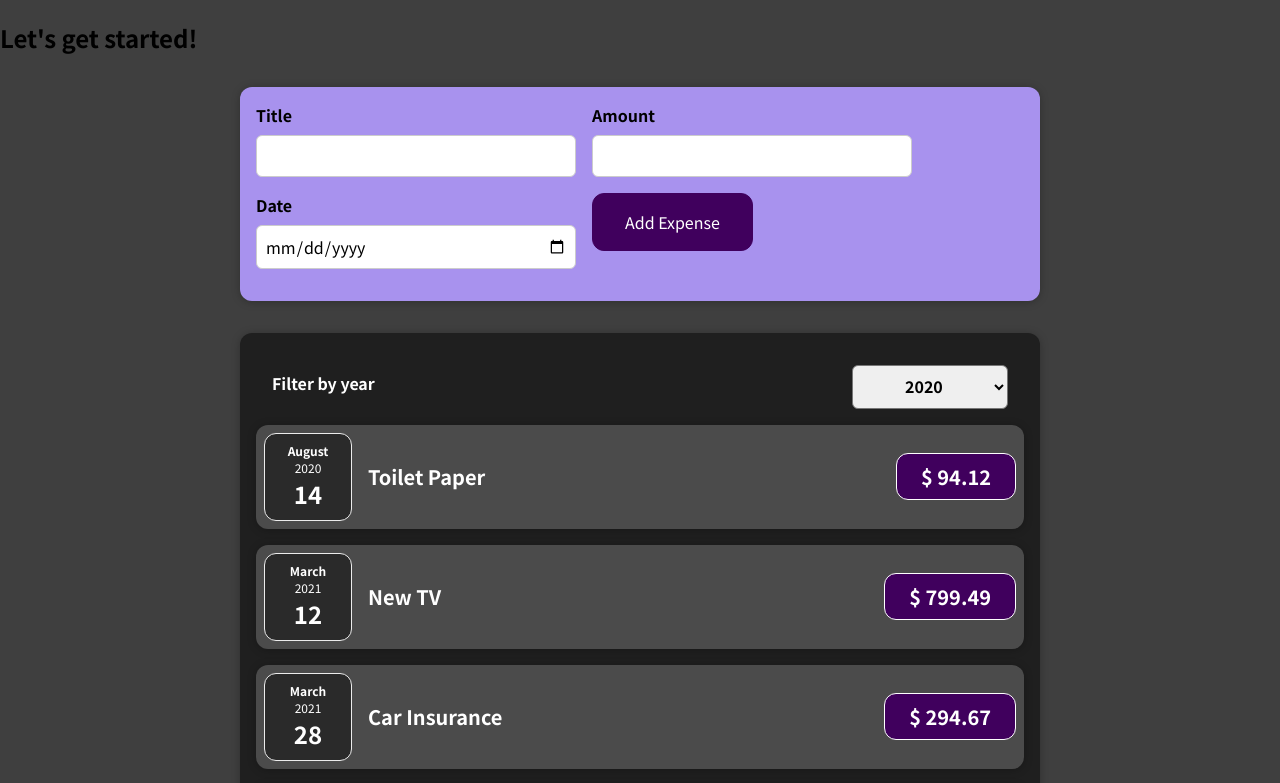
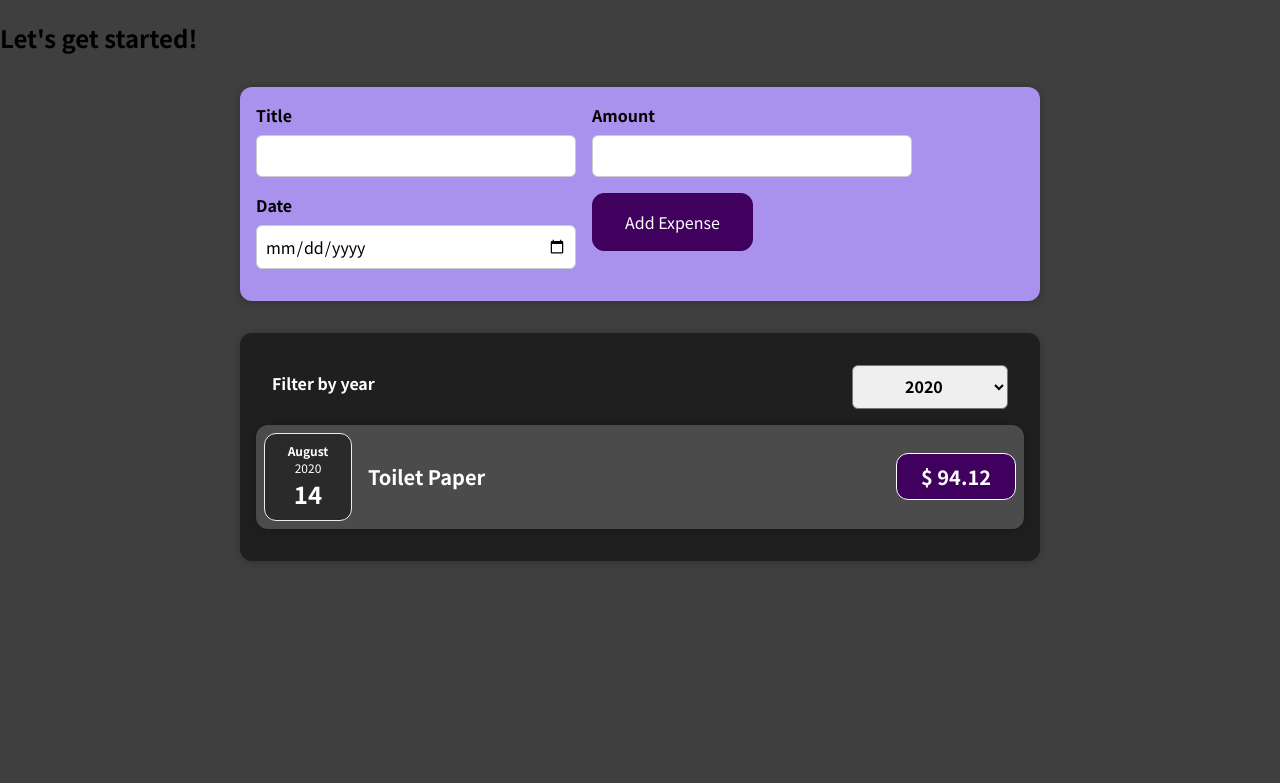
Before and after one commit to IvanPKostadinov/react-expense-tracker, a React (Create React App) app: page / in a window 1280 px wide. Shown: the top 783 px of the page. Built offline with nearby package versions, Linux system fonts and the light colour scheme.

Commit message:
added filter functionality to Expenses.js to only show the filtered expenses by year

```diff
--- a/src/components/Expenses/Expenses.js
+++ b/src/components/Expenses/Expenses.js
@@ -12,6 +12,11 @@
     setFilteredYear(selectedYear);
   };
 
+  // .filter() returns new Array, doesn't edit the original Array
+  const filteredExpenses = props.items.filter(expense => {
+    return expense.date.getFullYear().toString() === filteredYear;
+  })
+
   return (
     <div>
       <Card className='expenses'>
@@ -19,7 +24,7 @@
           selected={filteredYear}
           onChangeFilter={filterChangeHandler}
         />
-        {props.items.map((expense) => (
+        {filteredExpenses.map((expense) => (
           <ExpenseItem
             key={expense.id}
             title={expense.title}
```
Also changed, not shown: 1 other file (tests, documents, lock files or other folders).
